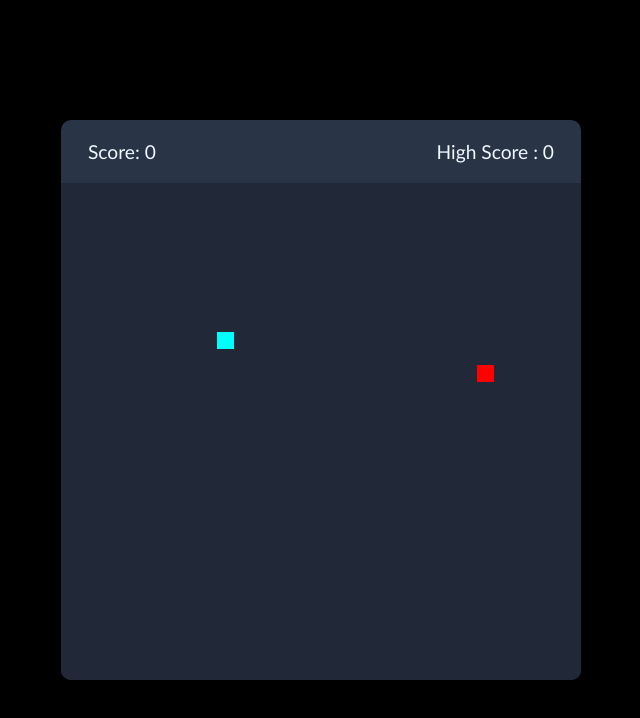
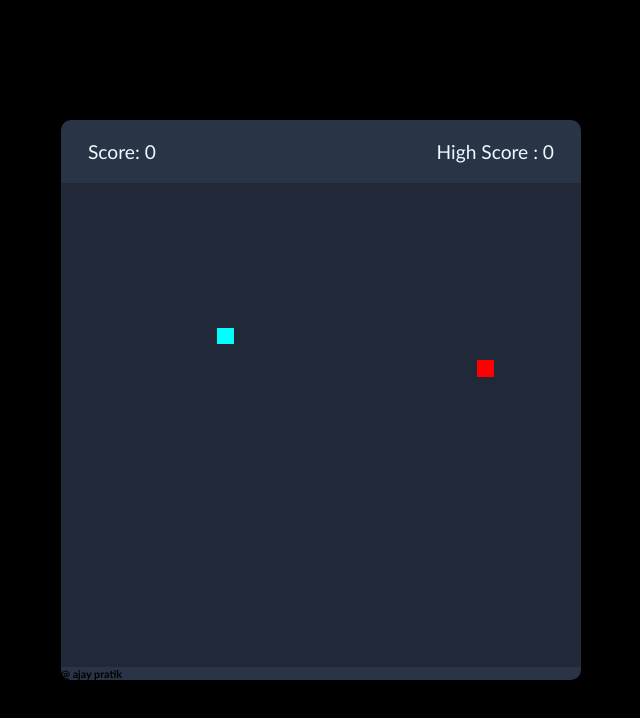
Before and after one commit to Ajaynirm/gamiesnake, a plain HTML site: page index.html in a window 1280 px wide. Shown: the whole page, without its empty margins (319-959 px from the left). Drawn offline with Linux system fonts and the light colour scheme.

Commit message:
Update index.html

```diff
--- a/index.html
+++ b/index.html
@@ -22,6 +22,9 @@
         <i data-key="ArrowUp" class="fa-solid fa-arrow-up-long"></i>
 
        </div>
+        <div>
+        <footer class="footer"><h6>@ ajay pratik</h6></footer>
+       </div>
     </div>
     <script src="./script.js" defer></script>
 
```
